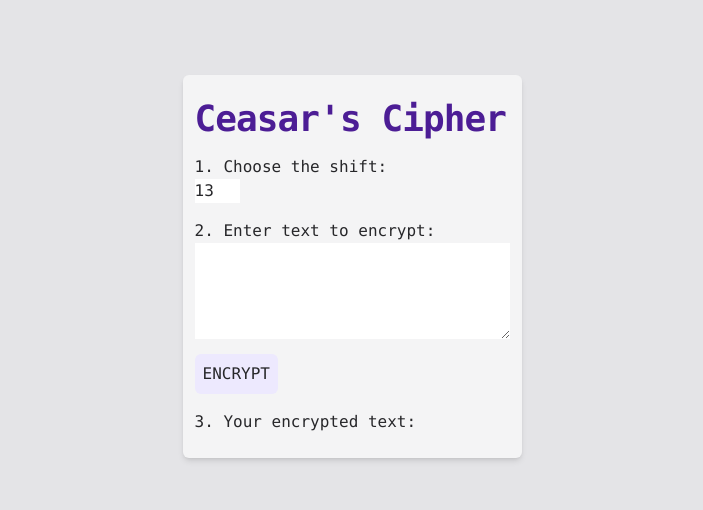
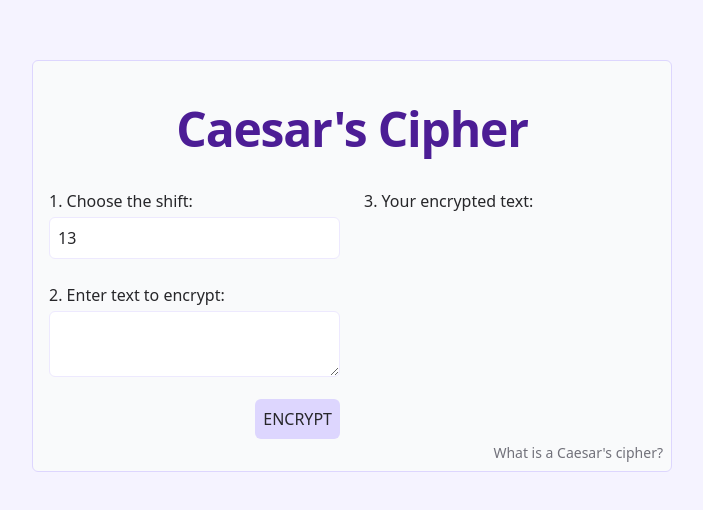
Before and after one commit to fontilan/rot13-cipher, a website: page build/index.html in a window 1280 px wide. Shown: the part 134-644 px from the top of the page, without its empty margins (288-991 px from the left). Drawn offline with Linux system fonts and the light colour scheme.

Commit message:
further styling

```diff
--- a/build/index.html
+++ b/build/index.html
@@ -5,36 +5,60 @@
     <meta http-equiv="X-UA-Compatible" content="IE=edge" />
     <meta name="viewport" content="width=device-width, initial-scale=1.0" />
     <link rel="stylesheet" href="css/style.css" />
-    <title>Ceasar's Cipher</title>
+    <title>Caesar's Cipher</title>
   </head>
   <body
-    class="flex min-h-screen items-center justify-center bg-zinc-200 font-mono text-zinc-800">
-    <main class="rounded-md bg-zinc-100 py-6 px-3 shadow-md">
-      <h1 class="text-4xl font-bold tracking-tight text-violet-900">
-        Ceasar's Cipher
+    class="grid min-h-screen grid-cols-12 items-center justify-center bg-violet-50 font-sans text-zinc-800">
+    <main
+      class="relative col-span-12 col-start-1 grid grid-cols-2 gap-6 rounded-md border border-violet-200 bg-gray-50 py-8 px-4 transition sm:col-span-10 sm:col-start-2 lg:col-span-6 lg:col-start-4">
+      <h1
+        class="col-span-2 py-3 text-center text-5xl font-bold tracking-tight text-violet-900">
+        Caesar's Cipher
       </h1>
-      <section class="mt-4">
+      <section>
+        <div>
           <h2 class="text-l font-medium">1. Choose the shift:</h2>
-        <input type="number" min="1" max="25" value="13" id="shift-sel" />
-      </section>
-      <section class="mt-4">
+          <input
+            class="mt-1 w-full rounded-md border border-violet-100 p-2 focus-visible:outline-none focus-visible:outline-violet-400"
+            type="number"
+            min="1"
+            max="25"
+            value="13"
+            id="shift-sel" />
+        </div>
+        <div class="mt-6">
           <h2 class="text-l font-medium">2. Enter text to encrypt:</h2>
           <form>
-          <textarea name="input-txt" id="input-txt" cols="30" rows="4">
+            <textarea
+              class="mt-1 w-full rounded-md border border-violet-100 p-2 focus-visible:outline-none focus-visible:outline-violet-400"
+              name="input-txt"
+              id="input-txt">
             </textarea>
             <br />
             <button
-            class="mt-2 rounded-md bg-violet-100 p-2 transition hover:bg-violet-200 hover:shadow-inner"
+              class="float-right mt-4 rounded-md bg-violet-200 p-2 transition hover:bg-violet-300 hover:shadow-inner"
               type="submit"
               id="encrypt-btn">
               ENCRYPT
             </button>
           </form>
+        </div>
       </section>
-      <section class="mt-4">
+      <section>
         <h2 class="text-l font-medium">3. Your encrypted text:</h2>
-        <p id="encrypted-txt"></p>
+        <div class="grid h-full items-center break-all">
+          <p class="font-bold" id="encrypted-txt"></p>
+        </div>
       </section>
+      <aside
+        class="absolute bottom-2 right-2 text-sm text-zinc-500 hover:text-zinc-600">
+        <a
+          href="https://en.wikipedia.org/wiki/Caesar_cipher"
+          target="_blank"
+          rel="noreferrer"
+          >What is a Caesar's cipher?</a
+        >
+      </aside>
     </main>
     <script src="script.js"></script>
   </body>
```
Also changed, not shown: build/css/style.css. Lines whose indentation alone changed are shown as unchanged.
